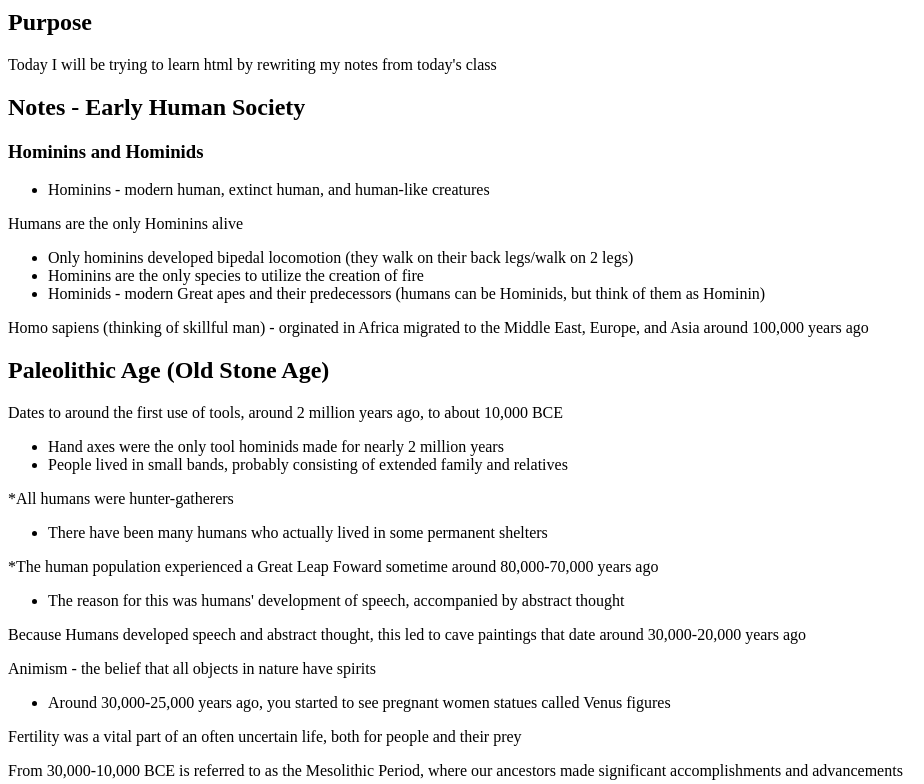
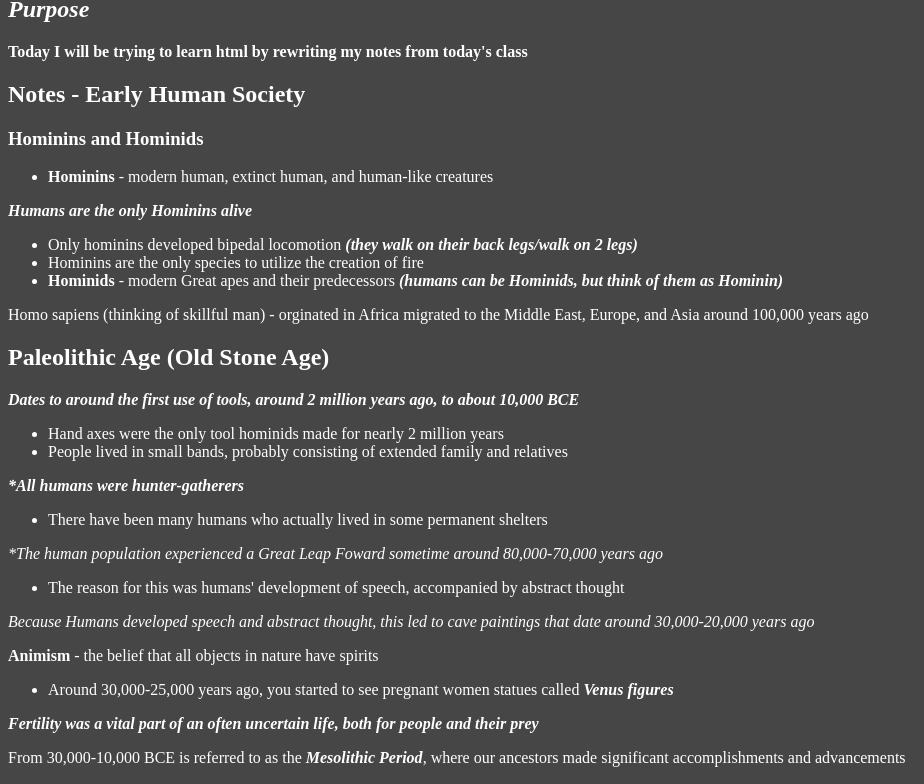
Before and after one commit to jamirzmaxime/class-notes-new, a plain HTML site: page class-notes - Copy/world-history/index.html in a window 1280 px wide. Shown: the part 71-855 px from the top of the page, without its empty margins (0-924 px from the left). Drawn offline with Linux system fonts and the light colour scheme.

Commit message:
Initial notes with CSS

```diff
--- a/class-notes - Copy/world-history/index.html
+++ b/class-notes - Copy/world-history/index.html
@@ -1,54 +1,61 @@
 <!DOCTYPE html>
 <html lang="en">
 <head>
+    <link rel ="stylesheet" href="style.css">
     <meta charset="UTF-8">
     <meta name="viewport" content="width=device-width, initial-scale=1.0">
     <title>Early Human Society Notes - Jamir Maxime</title>
 </head>
 <body>
-    <h1>Hello, my name is Jamir Maxime</h1>
-    <h2>Purpose</h2>
-    <p>Today I will be trying to learn html by rewriting my notes from today's class</p>
+        <section class="intro">
+            <h1><em>Hello, my name is Jamir Maxime</em></h1>
+            <h2><em>Purpose</em></h2>
+            <p><strong>Today I will be trying to learn html by rewriting my notes from today's class</strong></p>
+            <h2>Notes - Early Human Society</h2>
+        </section>
 
-    <h2>Notes - Early Human Society</h2>
+        <section class= "hominins-hominids">
             <h3>Hominins and Hominids</h3>
             <ul>
-        <li>Hominins - modern human, extinct human, and human-like creatures</li>
+                <li><strong>Hominins</strong> - modern human, extinct human, and human-like creatures</li>
             </ul>
-    <p>Humans are the only Hominins alive</p>
+            <p><strong><em>Humans are the only Hominins alive</em></strong></p>
             <ul>
-        <li>Only hominins developed bipedal locomotion (they walk on their back legs/walk on 2 legs)</li>
+                <li>Only hominins developed bipedal locomotion <strong><em>(they walk on their back legs/walk on 2 legs)</em></strong></li>
                 <li>Hominins are the only species to utilize the creation of fire</li>
-        <li>Hominids - modern Great apes and their predecessors (humans can be Hominids, but think of them as Hominin)</li>
+                <li><strong>Hominids</strong> - modern Great apes and their predecessors <strong><em>(humans can be Hominids, but think of them as Hominin)</em></strong></li>
             </ul>
             <p>Homo sapiens (thinking of skillful man) - orginated in Africa migrated to the Middle East, Europe, and Asia around 100,000 years ago</p>
+        </section>
 
+        <section class= "paleolithic-age">
             <h2>Paleolithic Age (Old Stone Age)</h2>
-    <p>Dates to around the first use of tools, around 2 million years ago, to about 10,000 BCE</p>
+            <p><strong><em>Dates to around the first use of tools, around 2 million years ago, to about 10,000 BCE</em></strong></p>
             <ul>
                 <li>Hand axes were the only tool hominids made for nearly 2 million years</li>
                 <li>People lived in small bands, probably consisting of extended family and relatives</li>
             </ul>
-    <p>*All humans were hunter-gatherers</p>
+            <p><strong><em>*All humans were hunter-gatherers</em></strong></p>
             <ul>
                 <li>There have been many humans who actually lived in some permanent shelters</li>
             </ul>
-    <p>*The human population experienced a Great Leap Foward sometime around 80,000-70,000 years ago</p>
+            <p><em>*The human population experienced a Great Leap Foward sometime around 80,000-70,000 years ago</em></p>
             <ul>
                 <li>The reason for this was humans' development of speech, accompanied by abstract thought</li>
             </ul>
-    <p>Because Humans developed speech and abstract thought, this led to cave paintings that date around 30,000-20,000 years ago</p>
-    <p>Animism - the belief that all objects in nature have spirits</p>
+            <p><em>Because Humans developed speech and abstract thought, this led to cave paintings that date around 30,000-20,000 years ago</em></p>
+            <p><strong>Animism</strong> - the belief that all objects in nature have spirits</p>
             <ul>
-        <li>Around 30,000-25,000 years ago, you started to see pregnant women statues called Venus figures</li>
+                <li>Around 30,000-25,000 years ago, you started to see pregnant women statues called <strong><em>Venus figures</em></strong></li>
             </ul>
-    <p>Fertility was a vital part of an often uncertain life, both for people and their prey</p>
-    <p>From 30,000-10,000 BCE is referred to as the Mesolithic Period, where our ancestors made significant accomplishments and advancements</p>
+            <p><strong><em>Fertility was a vital part of an often uncertain life, both for people and their prey</em></strong></p>
+            <p>From 30,000-10,000 BCE is referred to as the <strong><em>Mesolithic Period</em></strong>, where our ancestors made significant accomplishments and advancements</p>
             <ul>
                 <li>Like fishhooks, needles, and other sophisticated tools</li>
                 <li>Also, the first humans made shelter like huts and hide covered frame of wood or mammoth tusks</li>
                 <li>The domestication of the dog also happened around 15,000 years ago</li>
                 <li>This era also led to the most important development made by humans of this era agriculture</li>
             </ul>
+        </section>
 </body>
 </html>
--- /dev/null
+++ b/class-notes - Copy/world-history/style.css
@@ -0,0 +1,4 @@
+body {
+    background-color: rgb(70, 70, 70);
+    color: white
+}
```
Lines whose indentation alone changed are shown as unchanged.
